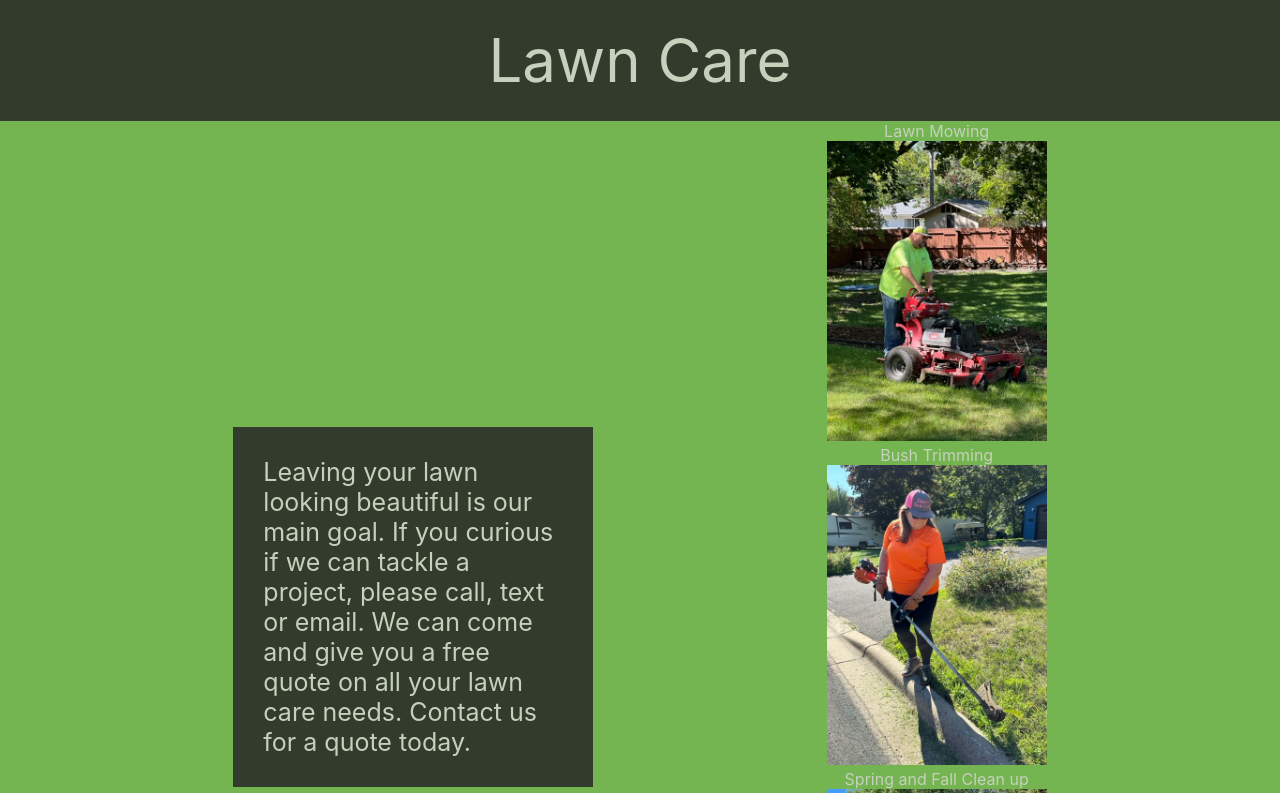
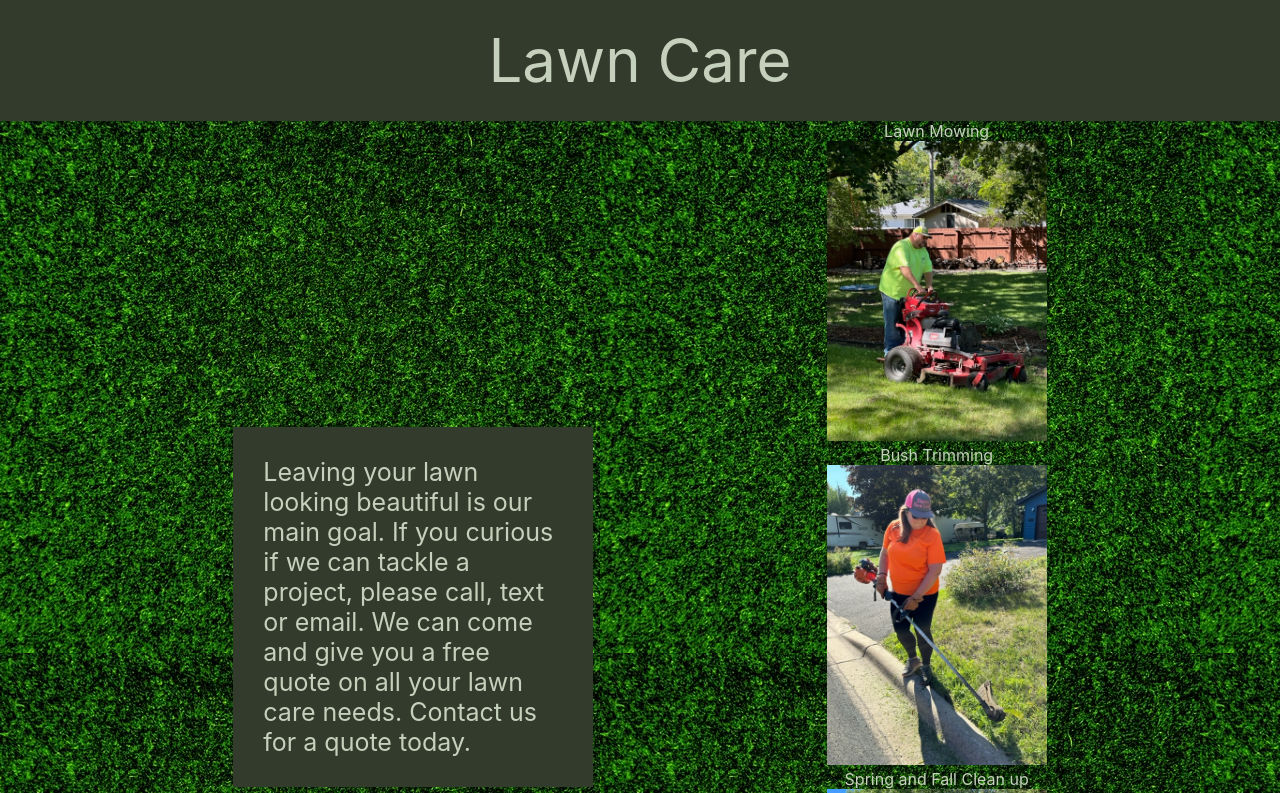
Before and after one commit to Jacobschoenbauer/quick-shot, a React (Create React App) app: page / in a window 1280 px wide. Shown: the part 1747-2540 px from the top of the page. Built offline with nearby package versions, Linux system fonts and the light colour scheme; the HTML template or start-up script is replaced by a standard one.

Commit message:
didnt like solid back ground

```diff
--- a/src/App.css
+++ b/src/App.css
@@ -148,10 +148,10 @@ body {
   padding: 2%;
   text-align: center;
 }
-.service-one-main-back {
- background-color: #74b451;
+/* .service-one-main-back {
+ background-color: #523e27;
 
-}
+} */
 .service-one-main {
   display: flex;
   align-items: center;
```
